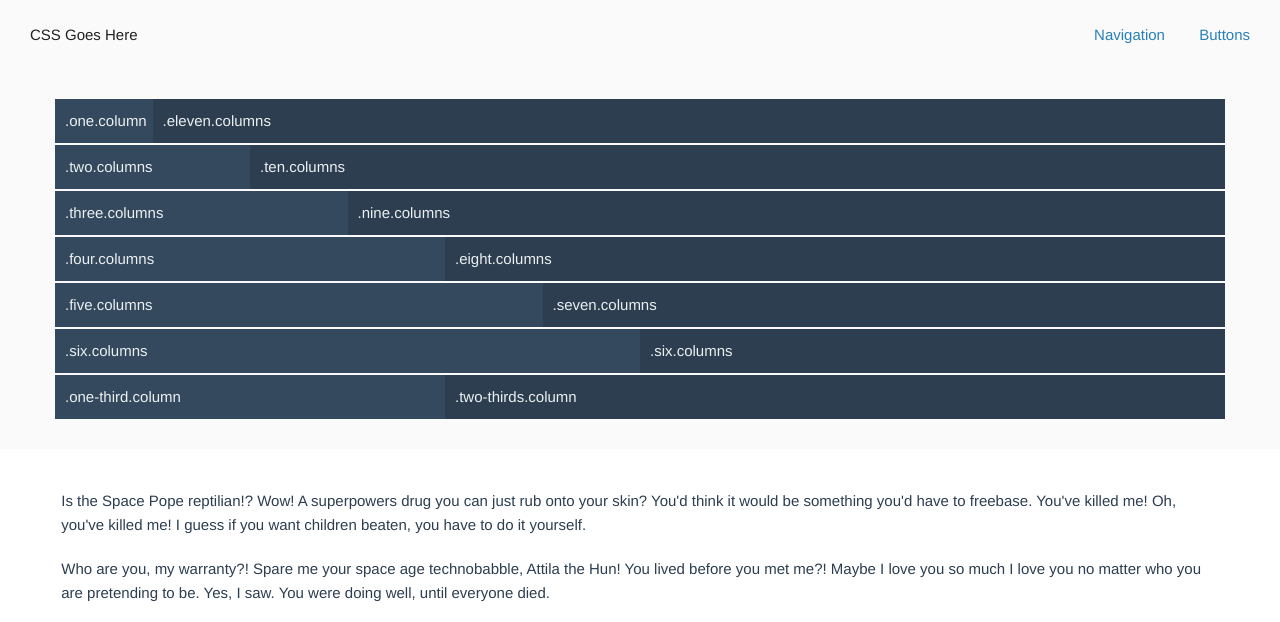
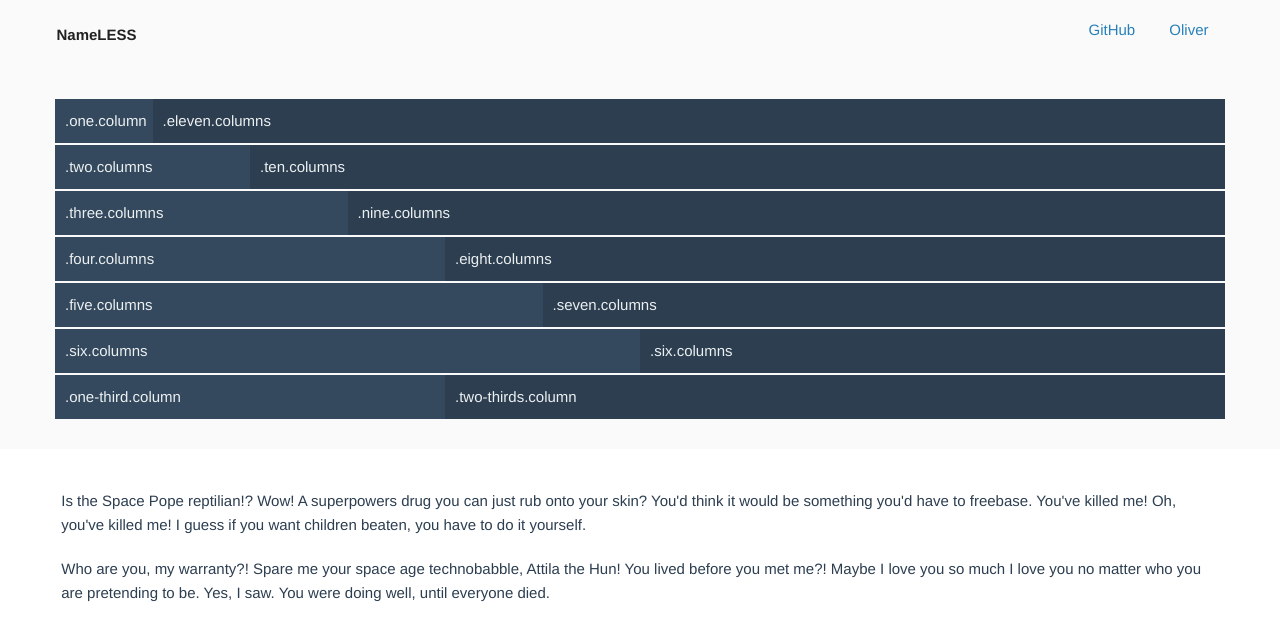
Before and after one commit to olumby/nameless, a website: page index.html in a window 1280 px wide. Shown: the top 622 px of the page. Drawn offline with Linux system fonts and the light colour scheme.

Commit message:
update example file design and links

```diff
--- a/index.html
+++ b/index.html
@@ -4,7 +4,7 @@
     <meta charset="utf-8">
     <meta name="viewport" content="width=device-width, initial-scale=1">
 
-    <title>A Framework Example</title>
+    <title>NameLESS</title>
 
     <link href="css/one.css" rel="stylesheet">
 
@@ -17,12 +17,14 @@
 
 <header id="main">
     <nav class="container-fluid p2 navigation">
-        <div class="six columns">
-            <a href="" id="name" class="button button-transparent button-disabled m0">CSS Goes Here</a>
-        </div>
-        <div class="six columns text-right">
-            <a href="" class="button button-transparent m0">Navigation</a>
-            <a href="" class="button button-transparent m0">Buttons</a>
+        <div class="container">
+            <div class="six columns px0">
+                <a href="http://olumby.github.io/nameless" id="name" class="button button-transparent button-disabled m0 px0"><strong>NameLESS</strong></a>
+            </div>
+            <div class="six columns text-right p0">
+                <a target="_blank" href="http://github.com/olumby/nameless" class="button button-transparent m0">GitHub</a>
+                <a target="_blank" href="http://github.com/olumby/" class="button button-transparent m0">Oliver</a>
+            </div>
         </div>
     </nav>
  </header>
```
